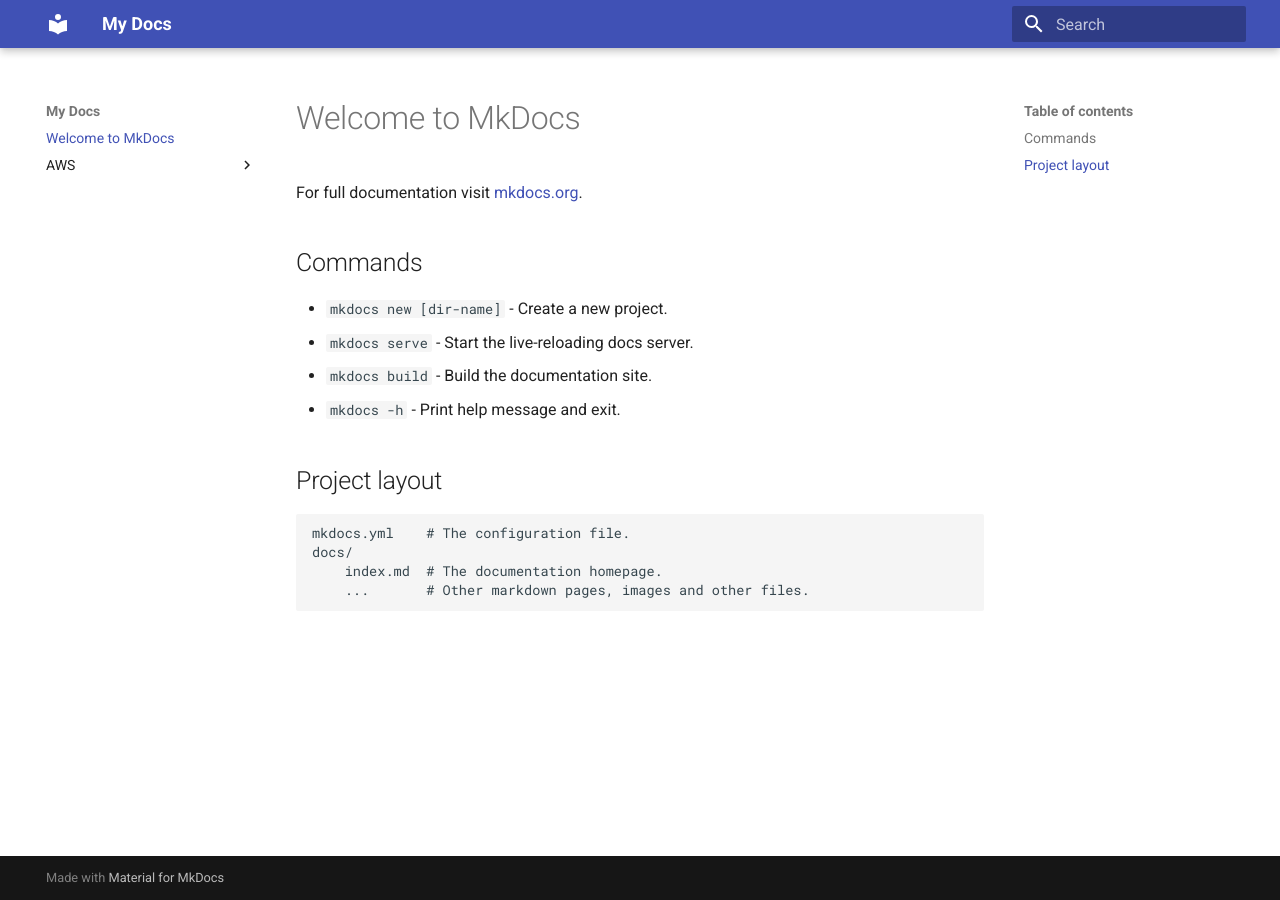
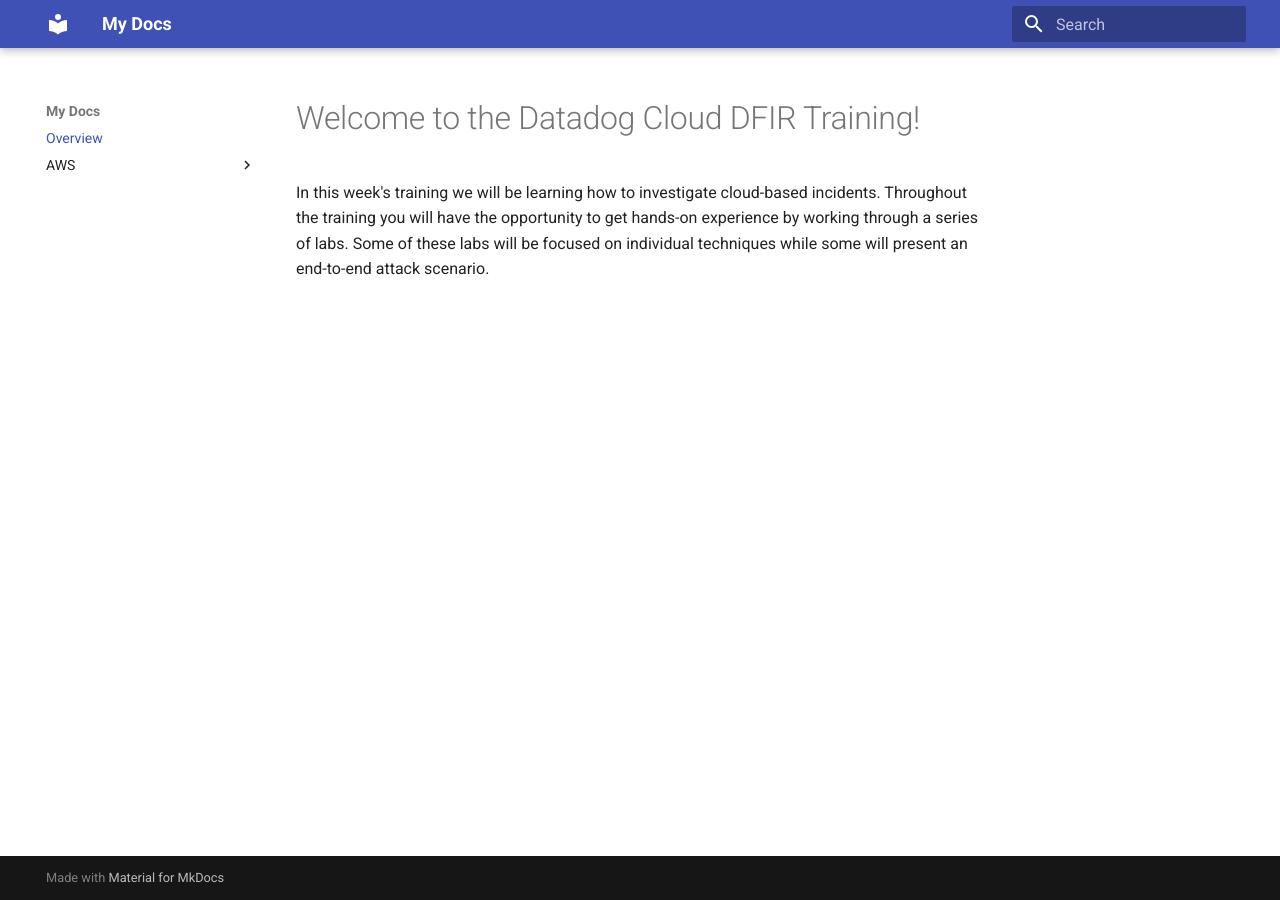
Before and after one commit to megantron512/dfir-training-workbook, an MkDocs documentation site: the page built from docs/index.md, in a window 1280 px wide. Built offline with MkDocs 1.6.1 and Material for MkDocs 9.7.7, drawn with Linux system fonts in a browser that asks for light colours.

Commit message:
more updates

```diff
--- a/docs/index.md
+++ b/docs/index.md
@@ -1,17 +1,3 @@
-# Welcome to MkDocs
+# Welcome to the Datadog Cloud DFIR Training!
 
-For full documentation visit [mkdocs.org](https://www.mkdocs.org).
-
-## Commands
-
-* `mkdocs new [dir-name]` - Create a new project.
-* `mkdocs serve` - Start the live-reloading docs server.
-* `mkdocs build` - Build the documentation site.
-* `mkdocs -h` - Print help message and exit.
-
-## Project layout
-
-    mkdocs.yml    # The configuration file.
-    docs/
-        index.md  # The documentation homepage.
-        ...       # Other markdown pages, images and other files.
+In this week's training we will be learning how to investigate cloud-based incidents. Throughout the training you will have the opportunity to get hands-on experience by working through a series of labs. Some of these labs will be focused on individual techniques while some will present an end-to-end attack scenario.
--- a/mkdocs.yml
+++ b/mkdocs.yml
@@ -2,3 +2,8 @@
 site_url: https://megantron512.github.io/dfir-training-workbook/
 theme:
   name: material
+
+nav:
+  - Overview: index.md
+  - AWS:
+    - Lab 1: aws/lab1.md
```
Also changed, not shown: docs/AWS/lab1.md (+13 -11 lines), site/404.html, site/AWS/lab1/index.html, site/index.html, site/search/search_index.json, site/sitemap.xml, 1 other file.
